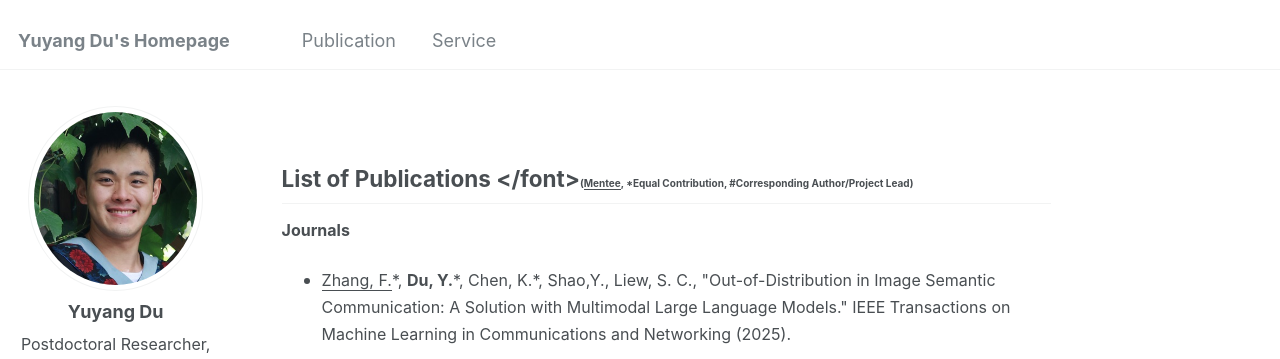
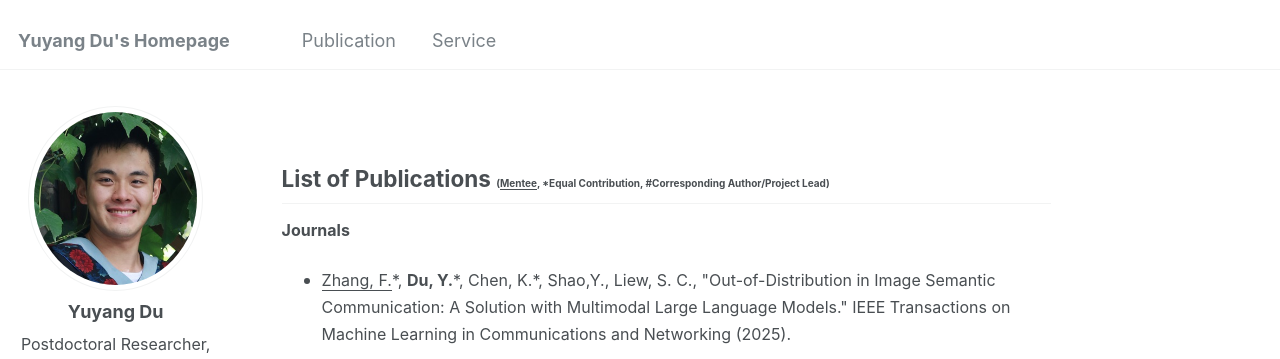
Before and after one commit to yuyangdu01/yuyangdu01.github.io, a Jekyll site: the page built from _pages/markdown.md, in a window 1280 px wide and 900 px high. Shown: the top 359 px of the window. Built offline with Jekyll 4.4.1, drawn with Linux system fonts in a browser that asks for light colours; some web fonts are replaced.

Commit message:
Update markdown.md

```diff
--- a/_pages/markdown.md
+++ b/_pages/markdown.md
@@ -7,7 +7,7 @@ redirect_from:
   - /markdown.html
 ---
 
-List of Publications </font><font size=1>(<u>Mentee</u>, *Equal Contribution, #Corresponding Author/Project Lead)</font>
+List of Publications <font size=3></font><font size=1>(<u>Mentee</u>, *Equal Contribution, #Corresponding Author/Project Lead)</font>
 ------
 **<font size=3>Journals</font>** <br>
 * <font size=3><u>Zhang, F.</u>*, <b>Du, Y.</b>*, Chen, K.*, Shao,Y., Liew, S. C., "Out-of-Distribution in Image Semantic Communication: A Solution with Multimodal Large Language Models." IEEE Transactions on Machine Learning in Communications and Networking (2025).</font>
```
